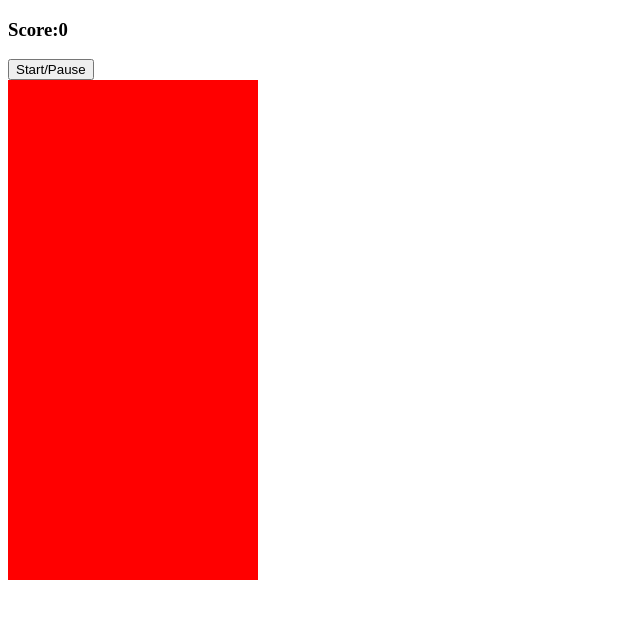
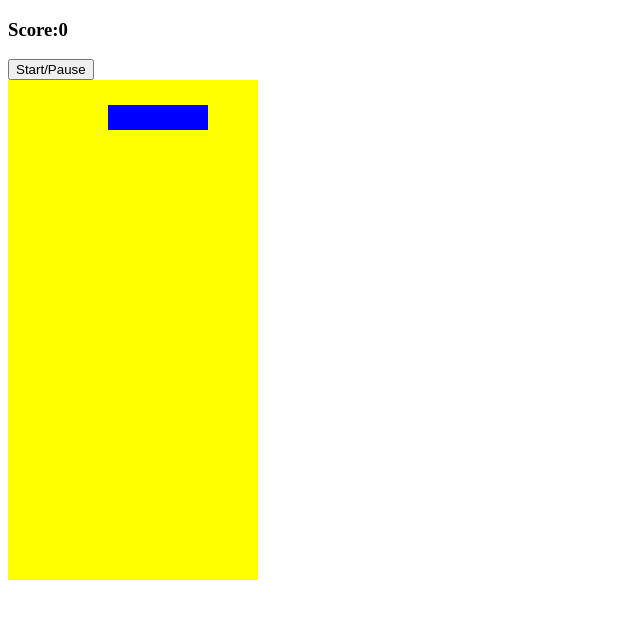
Before and after one commit to Luzonaldo/tetrisFreeCodeCamp, a plain HTML site: page tetrisFreeCodeCamp/index.html in a window 1280 px wide. Shown: the whole page, without its empty margins (0-640 px from the left). Drawn offline with Linux system fonts and the light colour scheme.

Commit message:
implementação do metodo random

```diff
--- a/tetrisFreeCodeCamp/app.js
+++ b/tetrisFreeCodeCamp/app.js
@@ -45,10 +45,24 @@ document.addEventListener("DOMContentLoaded", () => {
     const theTetrominoes = [lTetromino, zTetromino, tTetromino, oTetromino, iTetromino];
 
     let curretPosition = 4;
-    let current = theTetrominoes[0][0];
 
-    console.log(theTetrominoes[0][0])
+    // randomly select  a tetromino and its first rotation
+    let random = Math.floor(Math.random()*theTetrominoes.length)
 
+    let current = theTetrominoes[random][0];
+
+// draw the first rotation in the firs tetromino
+
+function draw () {
+current.forEach(index => {
+    squares[curretPosition + index].classList.add("tetromino");
+    console.log(index);
+
+})
+
+}
+
+draw();
 
 
 
--- a/tetrisFreeCodeCamp/style.css
+++ b/tetrisFreeCodeCamp/style.css
@@ -10,7 +10,7 @@
 .grid div {
     width: 25px;
     height: 25px;
-    background-color: red;
+
 
 
 }
```
